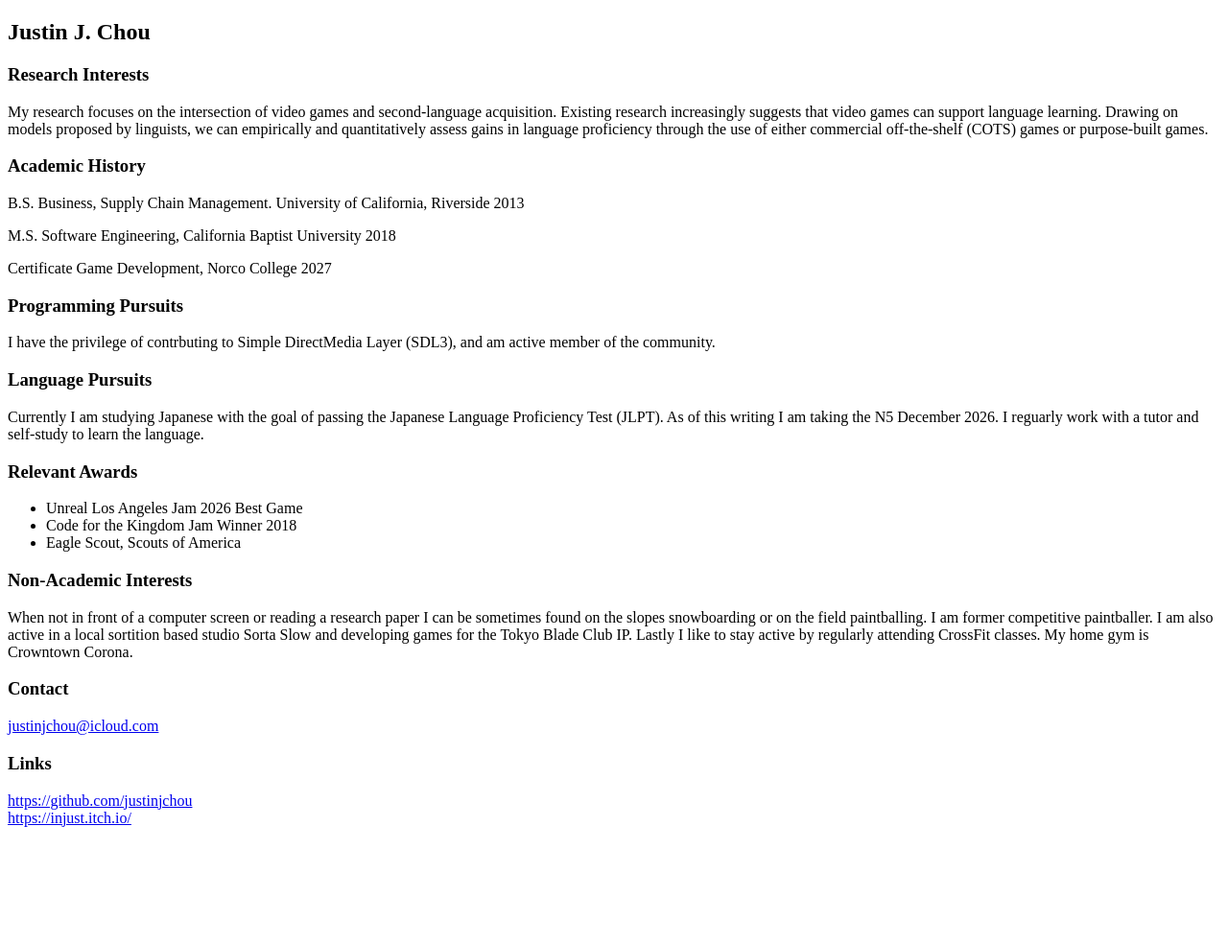
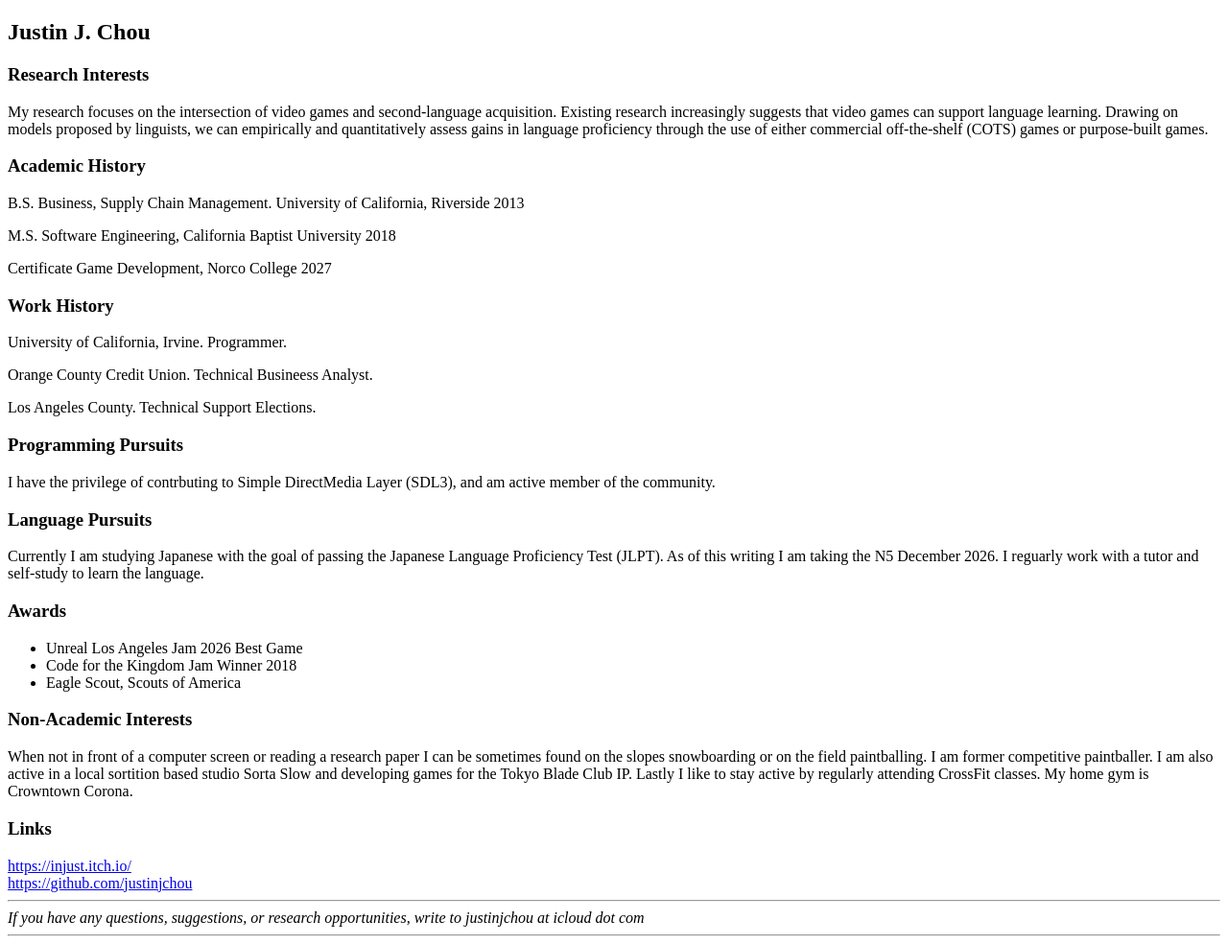
Before and after one commit to justinjchou/justinjchou.github.io, a plain HTML site: page index.html in a window 1280 px wide. Shown: the whole page at 96% size. Before the commit the page ends 870 px from the top, so only its background shows below. Drawn offline with Linux system fonts and the light colour scheme.

Commit message:
Updated website and email

```diff
--- a/index.html
+++ b/index.html
@@ -13,11 +13,15 @@
     <p>B.S. Business, Supply Chain Management. University of California, Riverside 2013</p>
     <p>M.S. Software Engineering, California Baptist University 2018</p>
     <p>Certificate Game Development, Norco College 2027</p>
+    <h3>Work History</h3>
+    <p>University of California, Irvine. Programmer.</p>
+    <p>Orange County Credit Union. Technical Busineess Analyst.</p>
+    <p>Los Angeles County. Technical Support Elections.</p>
     <h3>Programming Pursuits</h3>
-    <p> I have the privilege of contrbuting to Simple DirectMedia Layer (SDL3), and am active member of the community. </p>
+    <p>I have the privilege of contrbuting to Simple DirectMedia Layer (SDL3), and am active member of the community.</p>
     <h3>Language Pursuits</h3>
     <p>Currently I am studying Japanese with the goal of passing the Japanese Language Proficiency Test (JLPT). As of this writing I am taking the N5 December 2026. I reguarly work with a tutor and self-study to learn the language.</p>
-    <h3>Relevant Awards</h3>
+    <h3>Awards</h3>
     <ul>
         <li>Unreal Los Angeles Jam 2026 Best Game</li>
         <li>Code for the Kingdom Jam Winner 2018</li>
@@ -25,11 +29,18 @@
     </ul>
     <h3>Non-Academic Interests</h3>
     <p> When not in front of a computer screen or reading a research paper I can be sometimes found on the slopes snowboarding or on the field paintballing. I am former competitive paintballer. I am also active in a local sortition based studio Sorta Slow and developing games for the Tokyo Blade Club IP. Lastly I like to stay active by regularly attending CrossFit classes. My home gym is Crowntown Corona.</p>
-    <h3>Contact</h3>
-    <a href="justinjchou@icloud.com">justinjchou@icloud.com</a>
     <h3>Links</h3>
-    <a href="https://github.com/justinjchou">https://github.com/justinjchou</a><br>
-    <a href="https://injust.itch.io/">https://injust.itch.io/</a>
+    <a href="https://injust.itch.io/">https://injust.itch.io/</a><br>
+    <a href="https://github.com/justinjchou">https://github.com/justinjchou</a>
+    <hr>
+    <em>
+    <script>
+        var a;
+        a = "I am using JavaScipt, lol";
+        document.write("If you have any questions, suggestions, or research opportunities, write to justinjchou at icloud dot com")
+    </script>
+    </em>
+    <hr>
 </body>
 
 </html>
```
